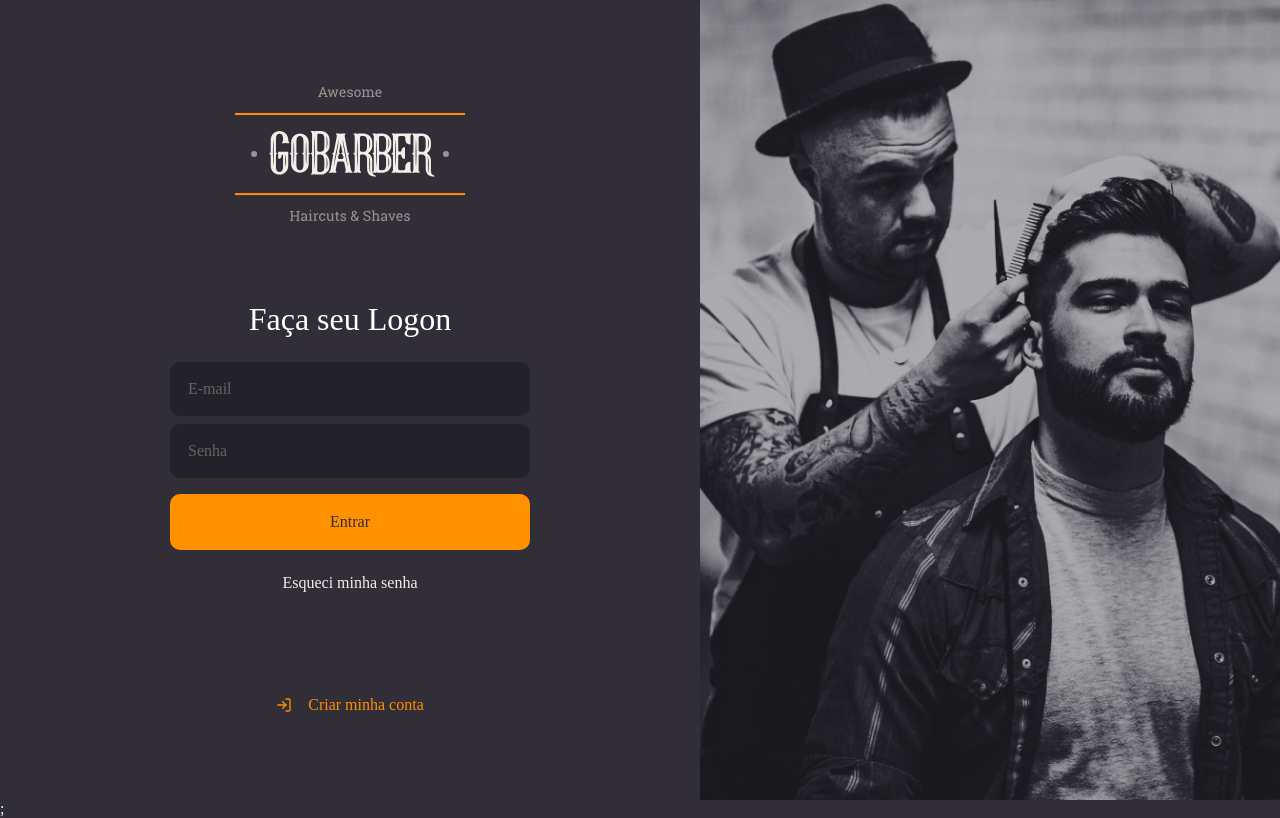
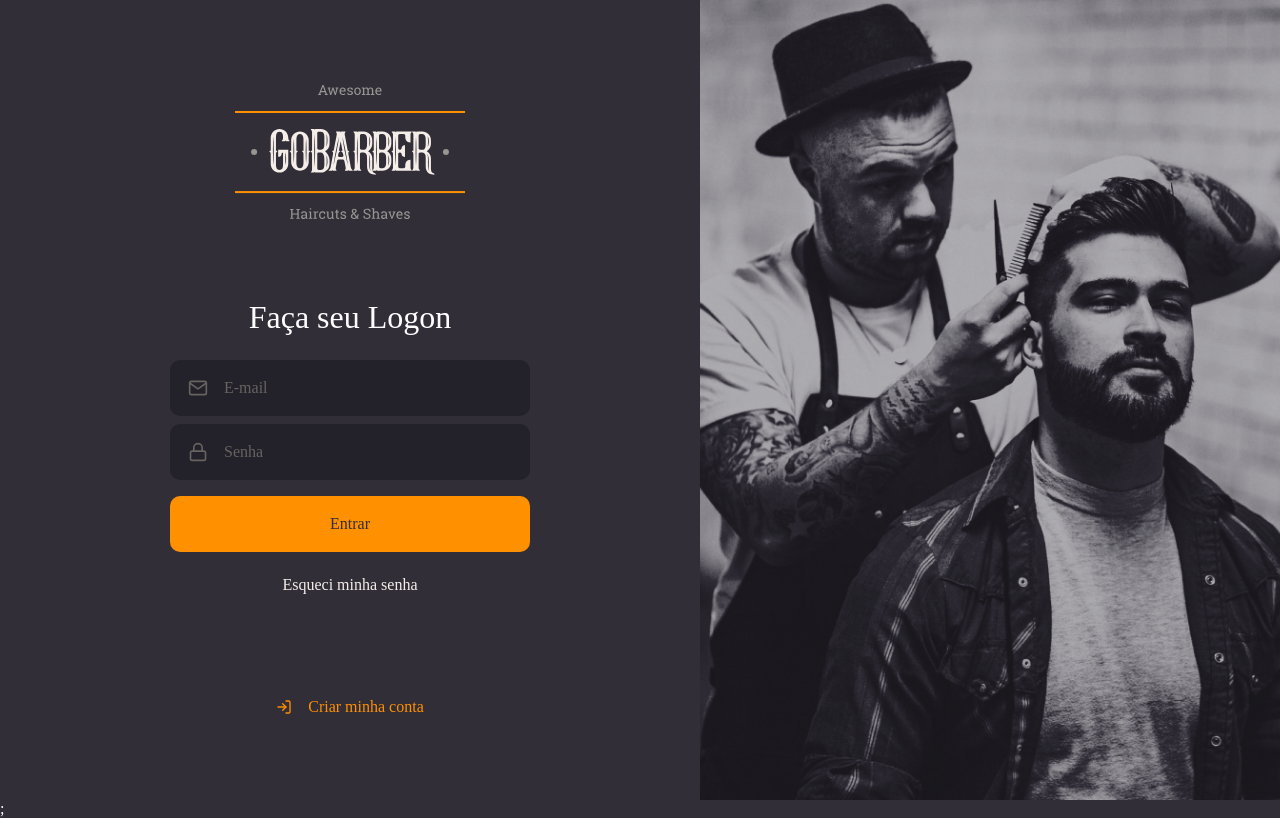
Before and after one commit to samuel-neves/GoBarber_frontend, a React (Create React App) app: page / in a window 1280 px wide. Built offline with nearby package versions, Linux system fonts and the light colour scheme; the HTML template or start-up script is replaced by a standard one.

Commit message:
SignIn page & abstraction of some components

```diff
--- a/src/components/button/index.tsx
+++ b/src/components/button/index.tsx
@@ -1,5 +1,13 @@
-import React from 'react';
+import React, { ButtonHTMLAttributes } from 'react';
 
-export const Button: React.FC = () => <button type="button">Teste</button>;
+import { Container } from './styles';
+
+type ButtonProps = ButtonHTMLAttributes<HTMLButtonElement>;
+
+export const Button: React.FC<ButtonProps> = ({ children, ...rest }) => (
+  <Container type="button" {...rest}>
+    {children}
+  </Container>
+);
 
 export default Button;
--- a/src/components/button/styles.ts
+++ b/src/components/button/styles.ts
@@ -0,0 +1,19 @@
+import styled from 'styled-components';
+import { shade } from 'polished';
+
+export const Container = styled.button`
+  background: #ff9000;
+  height: 56px;
+  border-radius: 10px;
+  border: 0;
+  padding: 0 16px;
+  color: #312e38;
+  width: 100%;
+  font-weight: 500;
+  margin-top: 16px;
+  transition: background-color 0.2s;
+
+  &:hover {
+    background: ${shade(0.2, '#ff9000')};
+  }
+`;
--- a/src/components/input/index.tsx
+++ b/src/components/input/index.tsx
@@ -1,5 +1,18 @@
-import React from 'react';
+import React, { InputHTMLAttributes } from 'react';
+import { IconBaseProps } from 'react-icons';
 
-export const Input: React.FC = () => <input type="text" />;
+import { Container } from './styles';
+
+interface InputProps extends InputHTMLAttributes<HTMLInputElement> {
+  name: string;
+  icon?: React.ComponentType<IconBaseProps>;
+}
+
+export const Input: React.FC<InputProps> = ({ icon: Icon, ...rest }) => (
+  <Container>
+    {Icon && <Icon size={20} />}
+    <input {...rest} />
+  </Container>
+);
 
 export default Input;
--- a/src/components/input/styles.ts
+++ b/src/components/input/styles.ts
@@ -0,0 +1,32 @@
+import styled from 'styled-components';
+
+export const Container = styled.div`
+  background: #232129;
+  border-radius: 10px;
+  border: 2px solid #232129;
+  padding: 16px;
+  width: 100%;
+  color: #666360;
+
+  display: flex;
+  align-items: center;
+
+  & + div {
+    margin-top: 8px;
+  }
+
+  input {
+    flex: 1;
+    background: transparent;
+    border: 0;
+    color: #f4ede8;
+
+    &::placeholder {
+      color: #666360;
+    }
+  }
+
+  svg {
+    margin-right: 16px;
+  }
+`;
--- a/src/pages/SignIn/index.tsx
+++ b/src/pages/SignIn/index.tsx
@@ -1,8 +1,11 @@
 import React from 'react';
 
-import { FiLogIn } from 'react-icons/fi';
+import { FiLogIn, FiMail, FiLock } from 'react-icons/fi';
 import logoImg from '../../assets/logo.svg';
 import { Container, Content, Background } from './styles';
+
+import Button from '../../components/button';
+import Input from '../../components/input';
 
 const SignIn: React.FC = () => (
   <Container>
@@ -12,11 +15,16 @@
       <form>
         <h1>Faça seu Logon</h1>
 
-        <input placeholder="E-mail" />
+        <Input name="email" icon={FiMail} placeholder="E-mail" />
 
-        <input type="password" placeholder="Senha" />
+        <Input
+          name="password"
+          icon={FiLock}
+          type="password"
+          placeholder="Senha"
+        />
 
-        <button type="submit">Entrar</button>
+        <Button type="submit">Entrar</Button>
 
         <a href="forgot">Esqueci minha senha</a>
       </form>
--- a/src/pages/SignIn/styles.ts
+++ b/src/pages/SignIn/styles.ts
@@ -27,40 +27,6 @@
 
     h1 {
       margin-bottom: 24px;
-    }
-
-    input {
-      background: #232129;
-      border-radius: 10px;
-      border: 2px solid #232129;
-      padding: 16px;
-      width: 100%;
-      color: #f4ede8;
-
-      &::placeholder {
-        color: #666360;
-      }
-
-      & + input {
-        margin-top: 8px;
-      }
-    }
-
-    button {
-      background: #ff9000;
-      height: 56px;
-      border-radius: 10px;
-      border: 0;
-      padding: 0 16px;
-      color: #312e38;
-      width: 100%;
-      font-weight: 500;
-      margin-top: 16px;
-      transition: background-color 0.2s;
-
-      &:hover {
-        background: ${shade(0.2, '#ff9000')};
-      }
     }
 
     a {
```
Also changed, not shown: .eslintrc.json, src/assets/sign-up-background.png (added).
